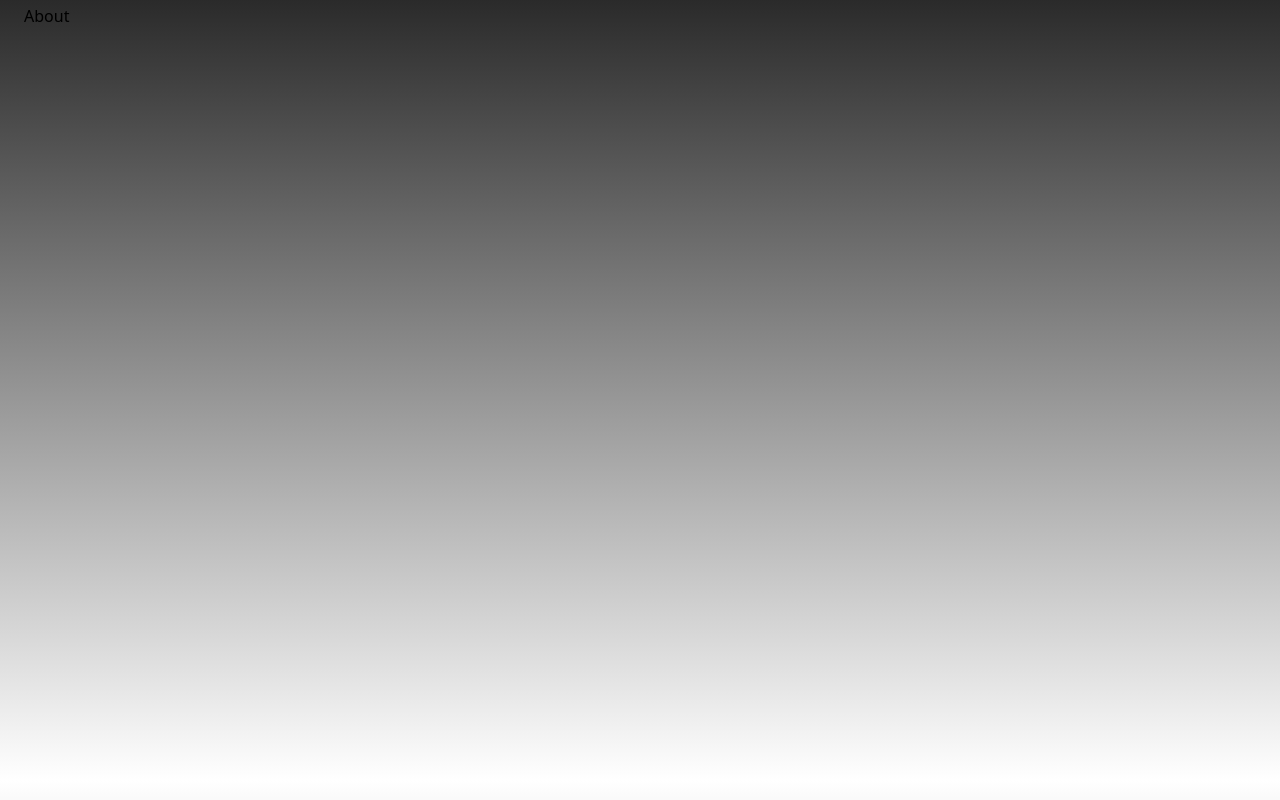
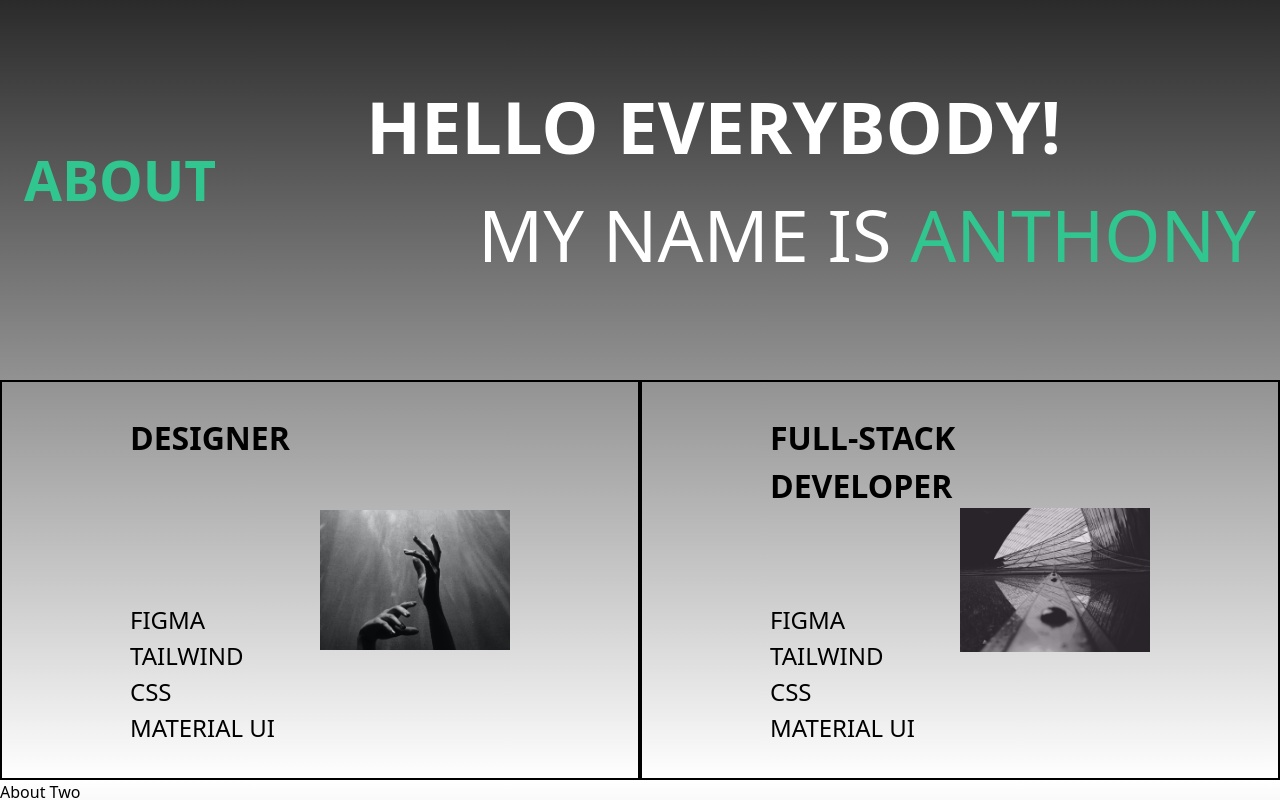
Before and after one commit to 4nth0ny1/portfolio-t3, a Next.js app: page / in a window 1280 px wide. Shown: the part 820-1620 px from the top of the page. Built offline with nearby package versions, Linux system fonts and the light colour scheme.

Commit message:
added about part one

```diff
--- a/src/pages/index.tsx
+++ b/src/pages/index.tsx
@@ -30,7 +30,49 @@ function Hero() {
 }
 
 function About() {
-  return <div className="text-black">About</div>;
+  return (
+    <div className="h-full">
+      <div className="flex h-1/2 flex-row items-center justify-between px-6 text-white">
+        <h2 className="text-[55px] font-bold text-[#31C58F]">ABOUT</h2>
+        <div className="text-[72px]">
+          <h2 className="font-bold">HELLO EVERYBODY!</h2>
+          <h2 className=" indent-28 font-thin">
+            MY NAME IS <span className="text-[#31C58F]">ANTHONY</span>
+          </h2>
+        </div>
+      </div>
+      <div className="flex h-1/2 flex-row">
+        <div className="flex h-full w-1/2 flex-row border-2 border-black px-32 py-8">
+          <div className="flex w-1/2 flex-col justify-between">
+            <h2 className="text-[32px] font-bold">DESIGNER</h2>
+            <ul className="text-[24px]">
+              <li>FIGMA</li>
+              <li>TAILWIND</li>
+              <li>CSS</li>
+              <li>MATERIAL UI</li>
+            </ul>
+          </div>
+          <div className="flex w-1/2 flex-col justify-center">
+            <img src="/designimg.png" alt="designimg.png" className="" />
+          </div>
+        </div>
+        <div className="flex h-full w-1/2 flex-row border-2 border-black px-32 py-8">
+          <div className="flex w-1/2 flex-col justify-between">
+            <h2 className="text-[32px] font-bold">FULL-STACK DEVELOPER</h2>
+            <ul className="text-[24px]">
+              <li>FIGMA</li>
+              <li>TAILWIND</li>
+              <li>CSS</li>
+              <li>MATERIAL UI</li>
+            </ul>
+          </div>
+          <div className="flex w-1/2 flex-col justify-center">
+            <img src="/fullstackimg.png" alt="fullstackimg.png" className="" />
+          </div>
+        </div>
+      </div>
+    </div>
+  );
 }
 
 function AboutTwo() {
@@ -59,10 +101,10 @@ export default function Home() {
         <Hero />
       </div>
 
-      <div className="min-h-screen bg-gradient-to-b from-[#252525] to-[#FFF] p-6">
+      <div className="h-screen bg-gradient-to-b from-[#252525] to-[#FFF]">
         <About />
       </div>
-      <div className="min-h-screen bg-gradient-to-b from-[#FFF] to-[#252525] p-6">
+      <div className="min-h-screen bg-gradient-to-b from-[#FFF] to-[#252525]">
         <AboutTwo />
       </div>
 
```
Also changed, not shown: public/designimg.png (added), public/fullstackimg.png (added).
